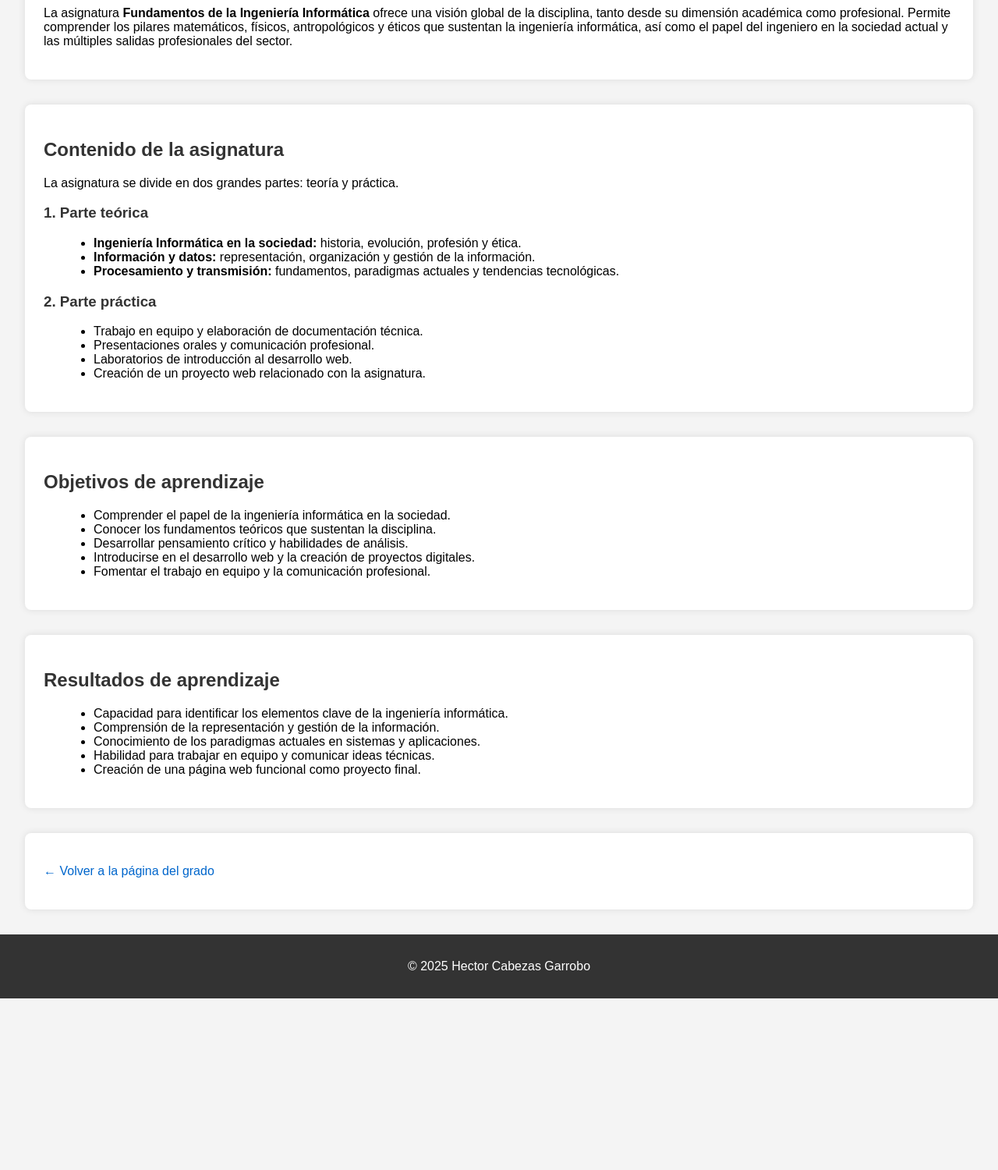
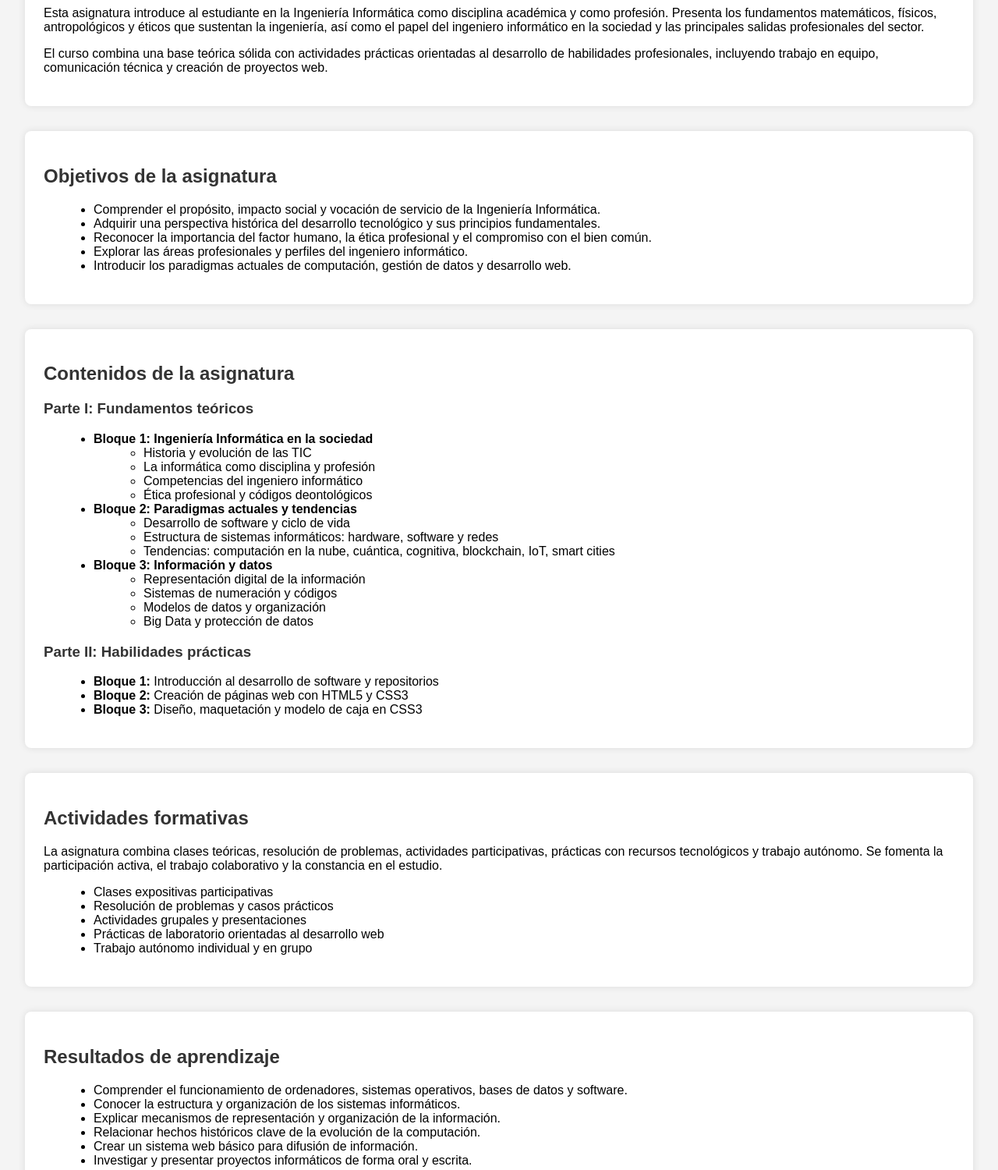
Before and after one commit to Hector-Cabezas-Garrobo/Pagina_web_fundamentos, a plain HTML site: page pages/fii.html in a window 1280 px wide. Shown: the part 260-1760 px from the top of the page at 78% size. Before the commit the page ends 1540 px from the top, so only its background shows below. Drawn offline with Linux system fonts and the light colour scheme.

Commit message:
mejorando contenido de fii.html

```diff
--- a/pages/fii.html
+++ b/pages/fii.html
@@ -3,9 +3,6 @@
 <head>
   <meta charset="UTF-8">
   <title>Fundamentos de la Ingeniería Informática</title>
-
-  <!-- Si usas un archivo CSS externo -->
-  <!-- <link rel="stylesheet" href="styles.css"> -->
 
   <style>
     body {
@@ -54,62 +51,121 @@
 
   <main>
 
+    <!-- DESCRIPCIÓN GENERAL -->
     <section id="descripcion">
       <h2>Descripción general</h2>
       <p>
-        La asignatura <strong>Fundamentos de la Ingeniería Informática</strong> ofrece una visión global de la disciplina,
-        tanto desde su dimensión académica como profesional. Permite comprender los pilares matemáticos, físicos,
-        antropológicos y éticos que sustentan la ingeniería informática, así como el papel del ingeniero en la
-        sociedad actual y las múltiples salidas profesionales del sector.
+        Esta asignatura introduce al estudiante en la Ingeniería Informática como disciplina académica y como
+        profesión. Presenta los fundamentos matemáticos, físicos, antropológicos y éticos que sustentan la
+        ingeniería, así como el papel del ingeniero informático en la sociedad y las principales salidas
+        profesionales del sector.
+      </p>
+      <p>
+        El curso combina una base teórica sólida con actividades prácticas orientadas al desarrollo de habilidades
+        profesionales, incluyendo trabajo en equipo, comunicación técnica y creación de proyectos web.
       </p>
     </section>
 
-    <section id="contenido">
-      <h2>Contenido de la asignatura</h2>
-      <p>La asignatura se divide en dos grandes partes: teoría y práctica.</p>
-
-      <h3>1. Parte teórica</h3>
+    <!-- OBJETIVOS -->
+    <section id="objetivos">
+      <h2>Objetivos de la asignatura</h2>
       <ul>
-        <li><strong>Ingeniería Informática en la sociedad:</strong> historia, evolución, profesión y ética.</li>
-        <li><strong>Información y datos:</strong> representación, organización y gestión de la información.</li>
-        <li><strong>Procesamiento y transmisión:</strong> fundamentos, paradigmas actuales y tendencias tecnológicas.</li>
-      </ul>
-
-      <h3>2. Parte práctica</h3>
-      <ul>
-        <li>Trabajo en equipo y elaboración de documentación técnica.</li>
-        <li>Presentaciones orales y comunicación profesional.</li>
-        <li>Laboratorios de introducción al desarrollo web.</li>
-        <li>Creación de un proyecto web relacionado con la asignatura.</li>
+        <li>Comprender el propósito, impacto social y vocación de servicio de la Ingeniería Informática.</li>
+        <li>Adquirir una perspectiva histórica del desarrollo tecnológico y sus principios fundamentales.</li>
+        <li>Reconocer la importancia del factor humano, la ética profesional y el compromiso con el bien común.</li>
+        <li>Explorar las áreas profesionales y perfiles del ingeniero informático.</li>
+        <li>Introducir los paradigmas actuales de computación, gestión de datos y desarrollo web.</li>
       </ul>
     </section>
 
-    <section id="objetivos">
-      <h2>Objetivos de aprendizaje</h2>
+    <!-- CONTENIDOS -->
+    <section id="contenidos">
+      <h2>Contenidos de la asignatura</h2>
+
+      <h3>Parte I: Fundamentos teóricos</h3>
       <ul>
-        <li>Comprender el papel de la ingeniería informática en la sociedad.</li>
-        <li>Conocer los fundamentos teóricos que sustentan la disciplina.</li>
-        <li>Desarrollar pensamiento crítico y habilidades de análisis.</li>
-        <li>Introducirse en el desarrollo web y la creación de proyectos digitales.</li>
-        <li>Fomentar el trabajo en equipo y la comunicación profesional.</li>
+        <li><strong>Bloque 1: Ingeniería Informática en la sociedad</strong>
+          <ul>
+            <li>Historia y evolución de las TIC</li>
+            <li>La informática como disciplina y profesión</li>
+            <li>Competencias del ingeniero informático</li>
+            <li>Ética profesional y códigos deontológicos</li>
+          </ul>
+        </li>
+
+        <li><strong>Bloque 2: Paradigmas actuales y tendencias</strong>
+          <ul>
+            <li>Desarrollo de software y ciclo de vida</li>
+            <li>Estructura de sistemas informáticos: hardware, software y redes</li>
+            <li>Tendencias: computación en la nube, cuántica, cognitiva, blockchain, IoT, smart cities</li>
+          </ul>
+        </li>
+
+        <li><strong>Bloque 3: Información y datos</strong>
+          <ul>
+            <li>Representación digital de la información</li>
+            <li>Sistemas de numeración y códigos</li>
+            <li>Modelos de datos y organización</li>
+            <li>Big Data y protección de datos</li>
+          </ul>
+        </li>
+      </ul>
+
+      <h3>Parte II: Habilidades prácticas</h3>
+      <ul>
+        <li><strong>Bloque 1:</strong> Introducción al desarrollo de software y repositorios</li>
+        <li><strong>Bloque 2:</strong> Creación de páginas web con HTML5 y CSS3</li>
+        <li><strong>Bloque 3:</strong> Diseño, maquetación y modelo de caja en CSS3</li>
       </ul>
     </section>
 
+    <!-- ACTIVIDADES FORMATIVAS -->
+    <section id="actividades">
+      <h2>Actividades formativas</h2>
+      <p>
+        La asignatura combina clases teóricas, resolución de problemas, actividades participativas, prácticas con
+        recursos tecnológicos y trabajo autónomo. Se fomenta la participación activa, el trabajo colaborativo y la
+        constancia en el estudio.
+      </p>
+      <ul>
+        <li>Clases expositivas participativas</li>
+        <li>Resolución de problemas y casos prácticos</li>
+        <li>Actividades grupales y presentaciones</li>
+        <li>Prácticas de laboratorio orientadas al desarrollo web</li>
+        <li>Trabajo autónomo individual y en grupo</li>
+      </ul>
+    </section>
+
+    <!-- RESULTADOS DE APRENDIZAJE -->
     <section id="resultados">
       <h2>Resultados de aprendizaje</h2>
       <ul>
-        <li>Capacidad para identificar los elementos clave de la ingeniería informática.</li>
-        <li>Comprensión de la representación y gestión de la información.</li>
-        <li>Conocimiento de los paradigmas actuales en sistemas y aplicaciones.</li>
-        <li>Habilidad para trabajar en equipo y comunicar ideas técnicas.</li>
-        <li>Creación de una página web funcional como proyecto final.</li>
+        <li>Comprender el funcionamiento de ordenadores, sistemas operativos, bases de datos y software.</li>
+        <li>Conocer la estructura y organización de los sistemas informáticos.</li>
+        <li>Explicar mecanismos de representación y organización de la información.</li>
+        <li>Relacionar hechos históricos clave de la evolución de la computación.</li>
+        <li>Crear un sistema web básico para difusión de información.</li>
+        <li>Investigar y presentar proyectos informáticos de forma oral y escrita.</li>
       </ul>
     </section>
 
+    <!-- EVALUACIÓN -->
+    <section id="evaluacion">
+      <h2>Sistema de evaluación</h2>
+      <ul>
+        <li><strong>Pruebas escritas:</strong> 50% (mínimo 5 en cada prueba)</li>
+        <li><strong>Proyectos individuales y grupales:</strong> 40% (mínimo 5 en cada uno)</li>
+        <li><strong>Participación y actividades diarias:</strong> 10% (requiere 80% de asistencia)</li>
+      </ul>
+      <p>
+        Existen condiciones específicas para dispensas académicas y convocatoria extraordinaria, siguiendo la
+        normativa de la universidad.
+      </p>
+    </section>
+
+    <!-- VOLVER -->
     <section id="volver">
-      <p>
-        <a href="degree.html">← Volver a la página del grado</a>
-      </p>
+      <p><a href="degree.html">← Volver a la página del grado</a></p>
     </section>
 
   </main>
```
